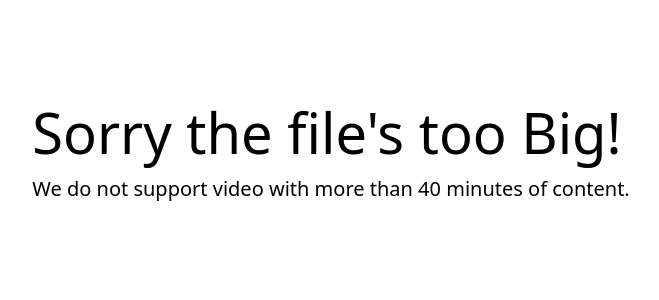
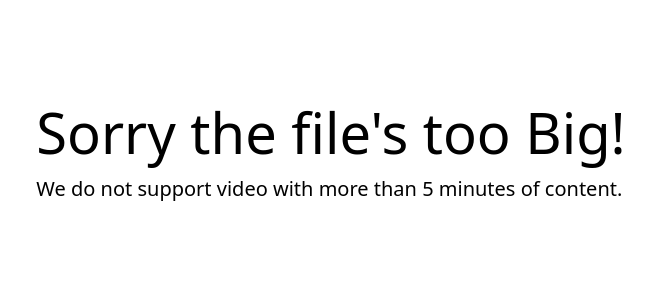
Before and after one commit to lem0n4id/youtubeToMp3Converter, a Flask app: template templates/FileTooBig.html in a window 1280 px wide. Shown: the part 407-707 px from the top of the page, without its empty margins (309-968 px from the left). Run offline with Flask 2, Linux system fonts and the light colour scheme; the template is opened without the code that fills it, so the values that code supplies are empty; some libraries are stand-ins or nearby versions.

Commit message:
Changed time limite

```diff
--- a/static/about.css
+++ b/static/about.css
@@ -1,5 +1,6 @@
 body {
     background: #282a36 !important;
+    padding: 5px;
 }
 * {
     color: #ffffff;
--- a/templates/FileTooBig.html
+++ b/templates/FileTooBig.html
@@ -12,7 +12,7 @@
   <div class="d-flex justify-content-center">
     <div class="jumbotron">
       <h1 class="display-4">Sorry the file's too Big!</h1>
-      <p class="lead"> We do not support video with more than 40 minutes of content.</p>
+      <p class="lead"> We do not support video with more than 5 minutes of content.</p>
     </div>
   </div>
 </div>
```
